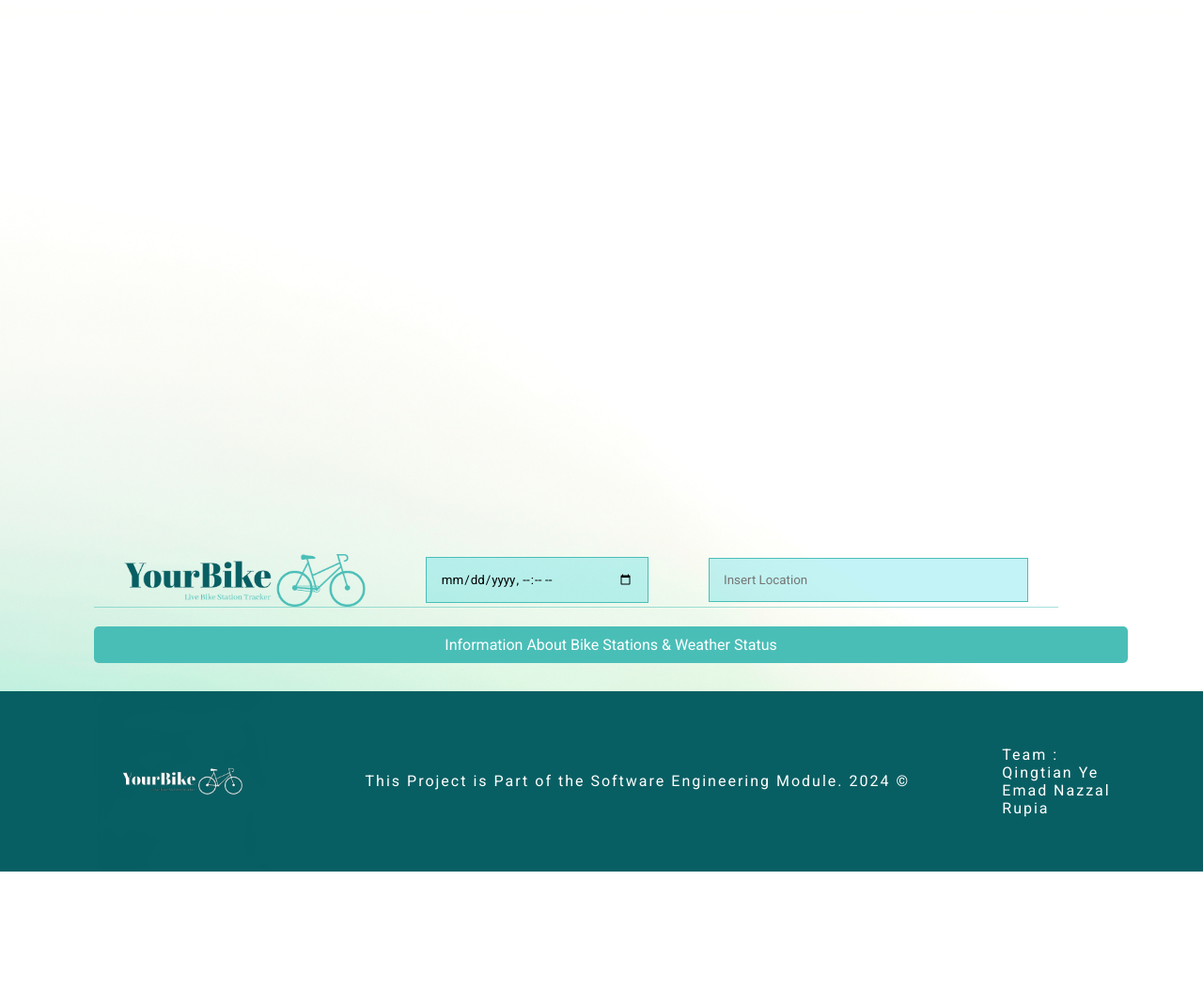
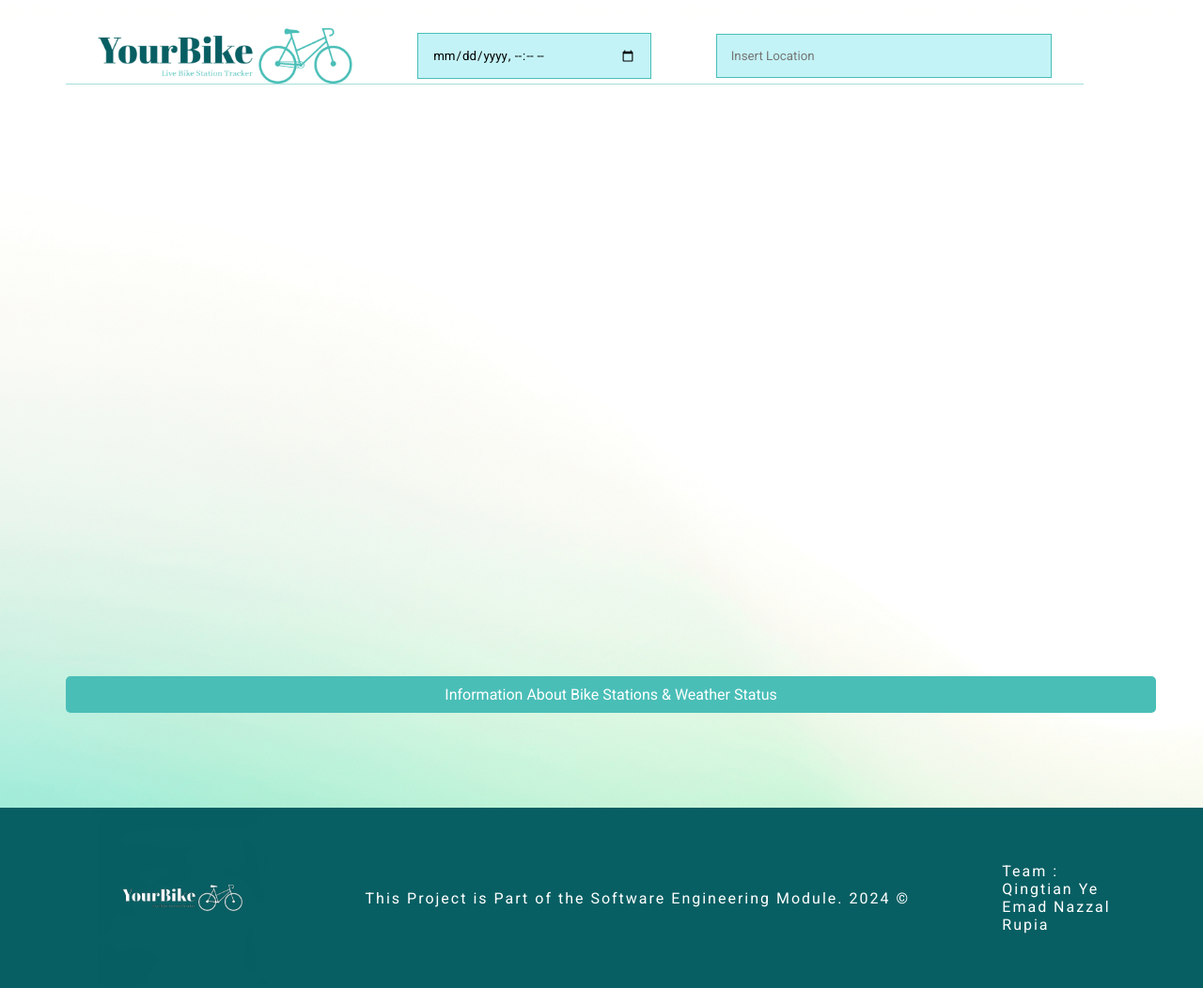
Before and after one commit to YE-Qingtian/YourBike, a Flask app: page / in a window 1280 px wide. Shown: the whole page at 94% size. Before the commit the page ends 928 px from the top, so only its background shows below. Run offline with Flask 3, Linux system fonts and the light colour scheme; some libraries are stand-ins or nearby versions.

Commit message:
flask placeholders for frontend, now coming from backend

```diff
--- a/static/main.css
+++ b/static/main.css
@@ -8,15 +8,17 @@
 }
 
 body {
-  background-image: url("images/background.jpg");
+  background-image: url("/images/background.jpg");
   background-repeat: no-repeat;
   background-size: cover;
   background-attachment: fixed;
 }
 
 .container {
-  padding: 0px 100px 0px 100px;
+  height: 100vh; /* Set to occupy full viewport height */
+  padding: 0px 70px 0px 70px;
   margin: 30px 0px;
+  overflow: auto;
 }
 /* STARTING WITH NAVBAR */
 
@@ -27,6 +29,7 @@ body {
   align-items: center;
   flex-wrap: wrap;
   border-bottom: 1px solid #49beb67f;
+  margin-bottom: 10px;
 }
 
 .navbar img {
@@ -52,8 +55,8 @@ body {
 /* START MAP */
 
 #map {
-  height: 100%;
-  height: 70%;
+  width: 100%;
+  height: 75%;
 }
 html,
 body {
@@ -61,16 +64,14 @@ body {
   margin: 0;
   padding: 0;
 }
-/* Always set the map height explicitly to define the size of the div
- * element that contains the map. */
-gmp-map {
-  height: 100%;
-}
 
 /* END MAP*/
 
 /* START OF COLLAPSIBLE SECTION */
 
+/* .collapsible-content .parent-content {
+  position: relative;
+} */
 .collapsible-content {
   display: none;
 }
@@ -92,14 +93,16 @@ gmp-map {
 .collapsible-content.active {
   background-color: #49beb65b;
   display: block;
+  height: 200px;
+  position: relative;
 }
 
-.collapsible-content .parent-content .collapsible .collapsible-header {
+/* .collapsible-content .parent-content .collapsible .collapsible-header {
   width: 30%;
   display: flex;
   align-items: center;
   justify-content: space-around;
-}
+} */
 
 /* END OF COLLAPSIBLE SECTION */
 
--- a/templates/index.html
+++ b/templates/index.html
@@ -8,7 +8,6 @@
     <title>Your Bike</title>
   </head>
   <body>
-    <div id="map"></div>
     <div class="container">
       <div class="navbar">
         <img
@@ -23,6 +22,7 @@
           placeholder="Insert Location"
         />
       </div>
+      <div id="map"></div>
 
       <div class="collapsible parent-collapsible">
         <div class="collapsible-header">
@@ -69,7 +69,10 @@
     </div>
 
     <footer>
-      <img src="{{url_for('static',filename='images/white_logo_footer.png')}}" alt="Logo Footer" />
+      <img
+        src="{{url_for('static',filename='images/white_logo_footer.png')}}"
+        alt="Logo Footer"
+      />
       <div class="final_text">
         <p>
           This Project is Part of the Software Engineering Module. 2024 &copy;
@@ -119,6 +122,6 @@
           : (d[l] = (f, ...n) => r.add(f) && u().then(() => d[l](f, ...n)));
       })({ key: "AIzaSyBVA6mdrqjh6ZXWe5oJBt-Jac8uWOGhDE4", v: "weekly" });
     </script>
-    <script src="{{ url_for('static',filename='main.js') }}"></script>
+    <script src="./main.js"></script>
   </body>
 </html>
```
Also changed, not shown: templates/fake.html (added).
